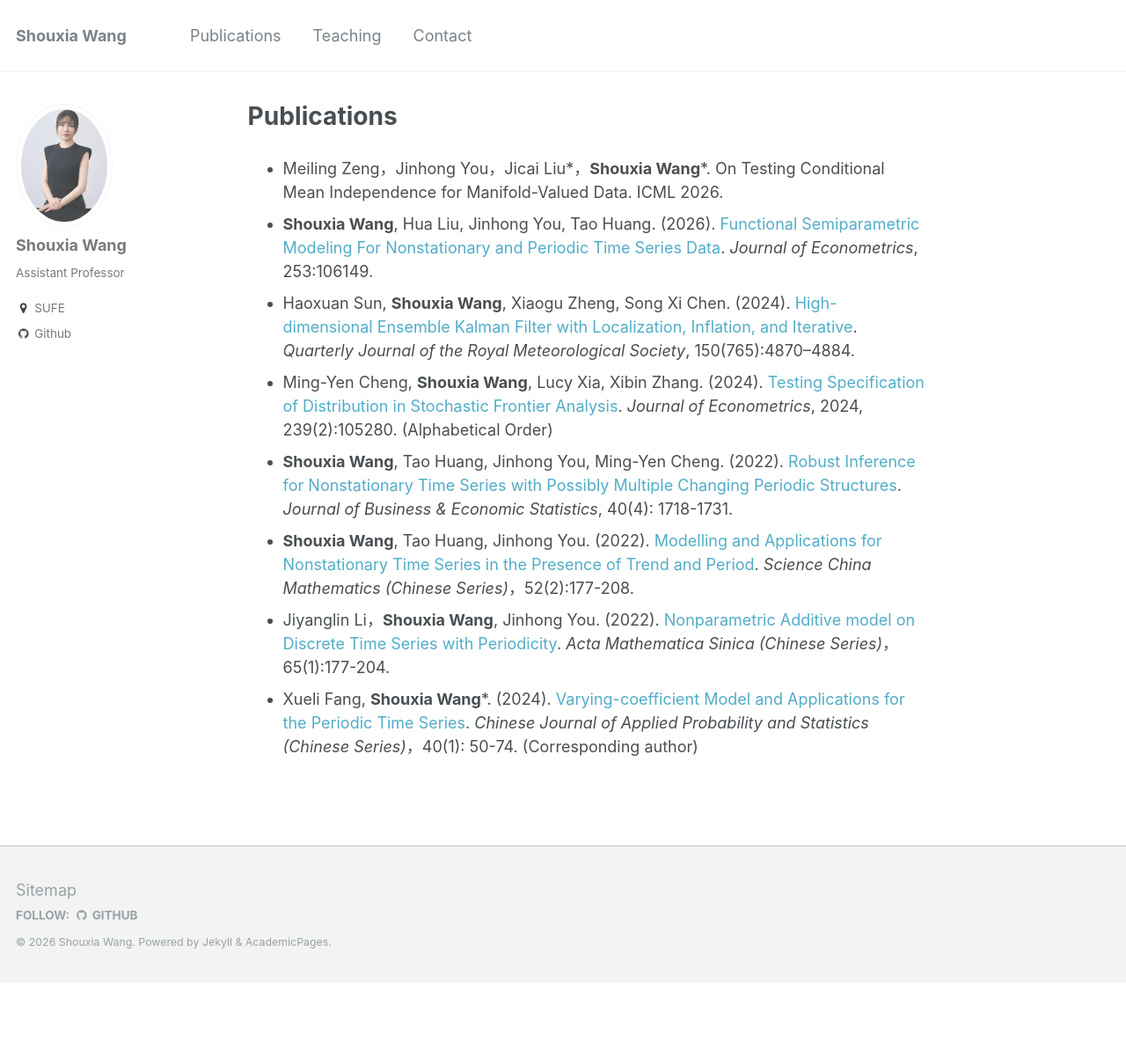
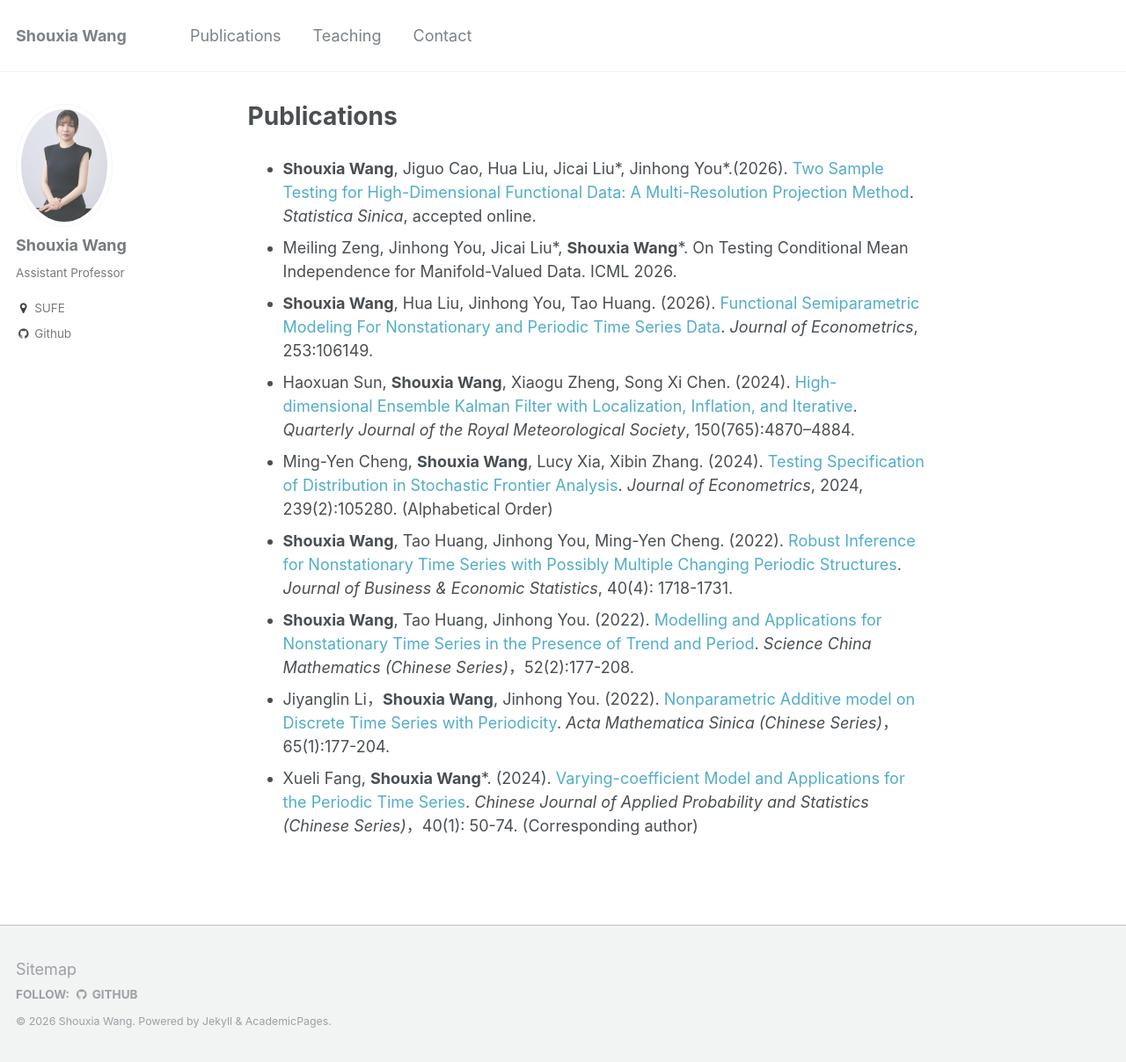
Before and after one commit to xhwylwsx/xhwylwsx.github.io, a Jekyll site: the page built from _pages/publications.md, in a window 1280 px wide and 1207 px high. Shown: the whole window at 88% size. Built offline with Jekyll 4.4.1, drawn with Linux system fonts in a browser that asks for light colours.

Commit message:
Update publications.md

```diff
--- a/_pages/publications.md
+++ b/_pages/publications.md
@@ -3,7 +3,8 @@ title: "Publications"
 permalink: /publications/
 author_profile: true
 ---
-- Meiling Zeng，Jinhong You，Jicai Liu\*，**Shouxia Wang**\*. On Testing Conditional Mean Independence for Manifold-Valued Data. ICML 2026.
+- **Shouxia Wang**, Jiguo Cao, Hua Liu,  Jicai Liu\*, Jinhong You\*.(2026). [Two Sample Testing for High-Dimensional Functional Data: A Multi-Resolution Projection Method](10.5705/ss.202025.0356). *Statistica Sinica*, accepted online.
+- Meiling Zeng, Jinhong You, Jicai Liu\*, **Shouxia Wang**\*. On Testing Conditional Mean Independence for Manifold-Valued Data. ICML 2026.
 - **Shouxia Wang**, Hua Liu,  Jinhong You, Tao Huang. (2026). [Functional Semiparametric Modeling For Nonstationary and Periodic Time Series Data](https://www.sciencedirect.com/science/article/abs/pii/S0304407625002027). *Journal of Econometrics*, 253:106149.
 - Haoxuan Sun, **Shouxia Wang**, Xiaogu Zheng, Song Xi Chen. (2024). [High-dimensional Ensemble Kalman Filter with Localization, Inflation, and Iterative](https://doi.org/10.1002/qj.4846). *Quarterly Journal of the Royal Meteorological Society*, 150(765):4870–4884.
 - Ming-Yen Cheng, **Shouxia Wang**, Lucy Xia, Xibin Zhang. (2024). [Testing Specification of Distribution in Stochastic Frontier Analysis](https://doi.org/10.1016/j.jeconom.2022.03.002). *Journal of Econometrics*, 2024, 239(2):105280. (Alphabetical Order)
```
